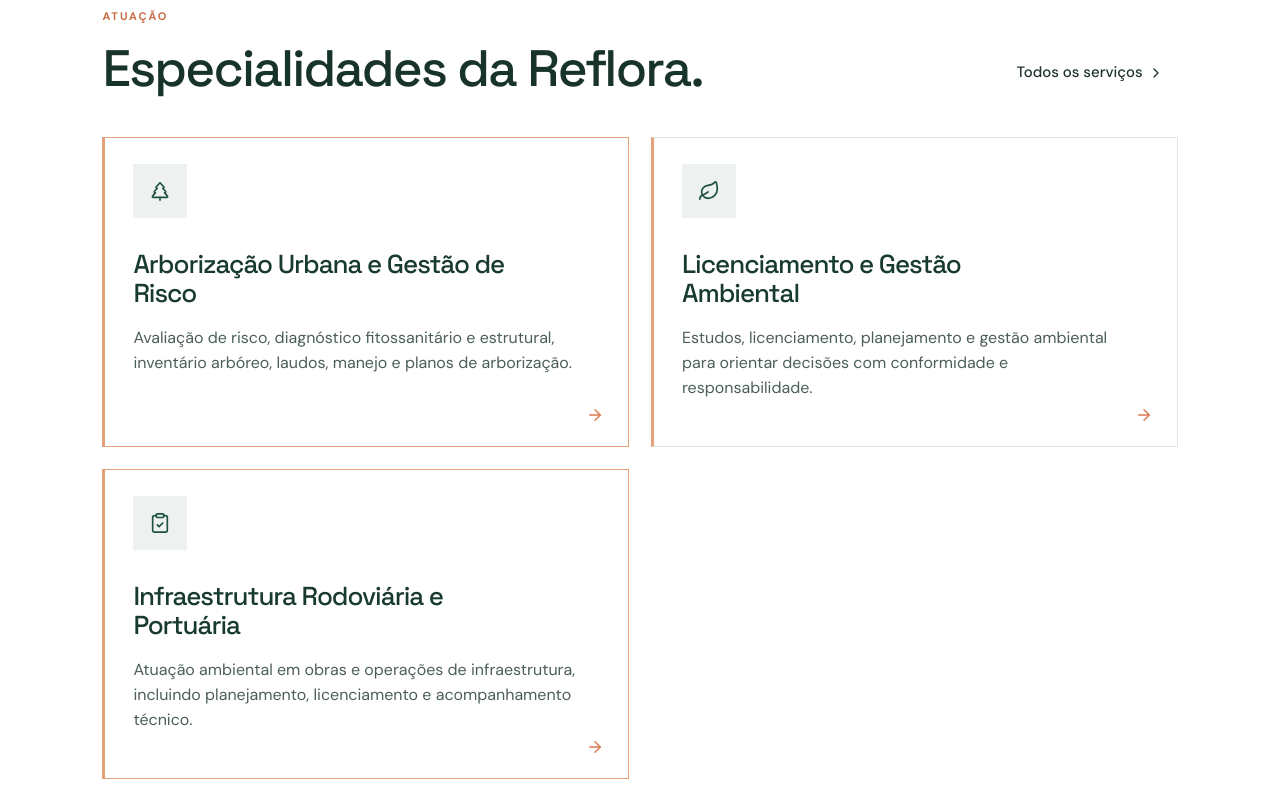
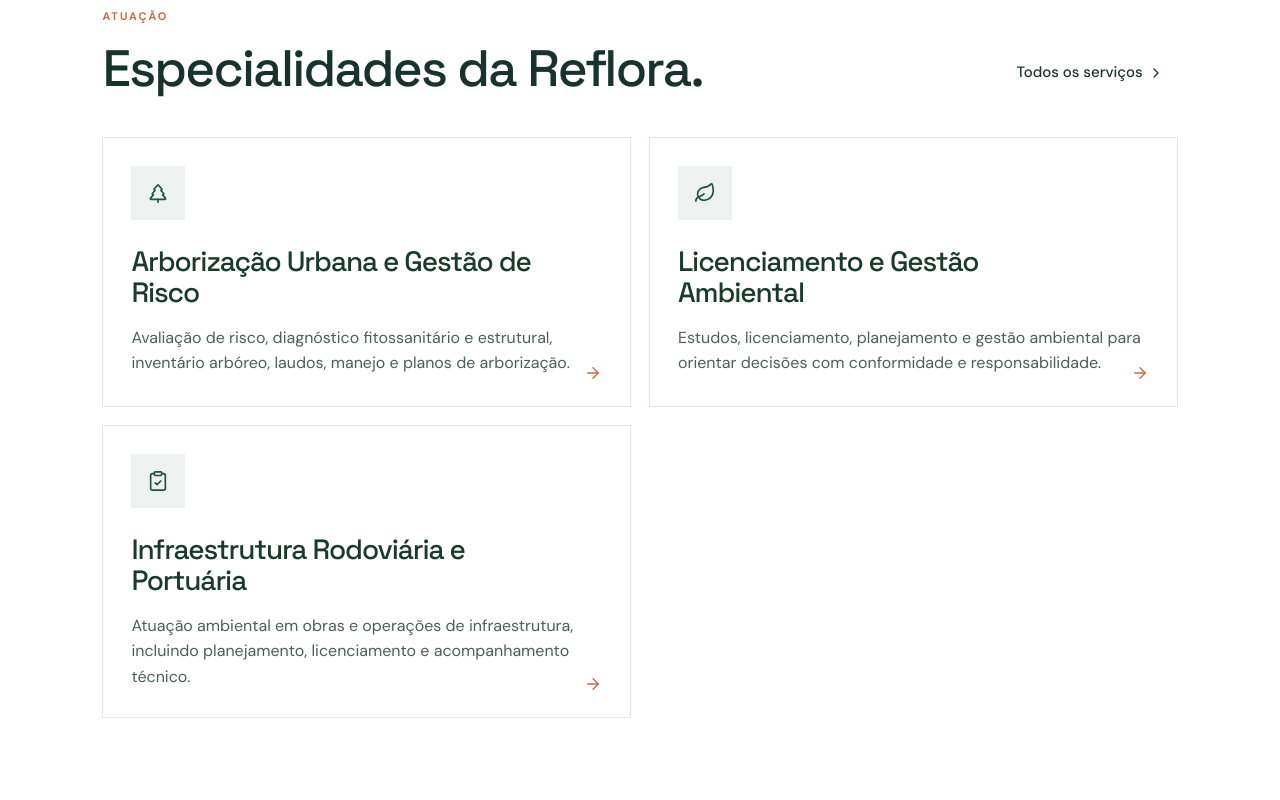
Before and after one commit to WillGarp/reflora, a React (Vite) app: page / in a window 1280 px wide. Shown: the part 4260-5060 px from the top of the page. Built offline with nearby package versions, Linux system fonts and the light colour scheme.

Commit message:
Ajusta intro e cards da aba de servicos para referencia

```diff
--- a/src/styles.css
+++ b/src/styles.css
@@ -370,7 +370,7 @@
 .service-grid {
   display: grid;
   grid-template-columns: repeat(2, minmax(0, 1fr));
-  gap: 22px;
+  gap: 18px;
   align-items: stretch;
   margin-top: 28px;
 }
@@ -380,30 +380,18 @@
 }
 
 .service-card {
-  min-height: 310px;
-  padding: 26px 28px 24px;
+  min-height: 270px;
+  padding: 28px;
   position: relative;
-  background: rgba(255, 255, 255, 0.02);
-  border: 1px solid #e3e7df;
-  border-left: 3px solid #e7a07a;
-  border-radius: 0;
-  transition: transform .2s ease, border-color .2s ease, background-color .2s ease, box-shadow .2s ease;
-  display: flex;
-  flex-direction: column;
-  justify-content: flex-start;
+  background: #fff;
+  border: 1px solid #e0e9df;
+  transition: transform .2s ease, border-color .2s ease;
   box-shadow: none;
 }
 
-.service-card:nth-child(odd) {
-  border-color: #e3a27a;
-  border-left-width: 3px;
-}
-
 .service-card:hover {
-  transform: translateY(-2px);
-  border-color: #d97b4d;
-  background: #f5f7f1;
-  box-shadow: 0 12px 24px rgba(18, 47, 39, 0.06);
+  transform: translateY(-4px);
+  border-color: #c86b45;
 }
 
 .icon-box {
@@ -413,14 +401,13 @@
   height: 54px;
   background: rgba(29, 81, 65, 0.08);
   color: #1d5141;
-  margin-bottom: 32px;
-  border-radius: 0;
+  margin-bottom: 26px;
 }
 
 .service-card h3 {
-  font-size: clamp(26px, 2vw, 36px);
+  font-size: clamp(28px, 2vw, 36px);
   line-height: 1.12;
-  max-width: 380px;
+  max-width: 400px;
   color: #183b2d;
   margin: 0;
   letter-spacing: -0.04em;
@@ -428,23 +415,22 @@
 
 .service-card p {
   font-size: 16px;
-  line-height: 1.55;
-  max-width: 460px;
+  line-height: 1.6;
+  max-width: 470px;
   color: #4b5f57;
-  margin-top: 18px;
+  margin-top: 16px;
   margin-bottom: 0;
 }
 
 .card-arrow {
   position: absolute;
-  right: 24px;
-  bottom: 22px;
+  right: 28px;
+  bottom: 24px;
   width: auto;
   height: auto;
   display: inline-flex;
-  color: #d9794d;
+  color: #c86b45;
   background: transparent;
-  opacity: 1;
 }
 
 .service-card svg {
@@ -456,29 +442,34 @@
    6. PÁGINAS INTERNAS E METODOLOGIA
    ========================================= */
 .page-intro {
-  background: #f2f2ee;
-  padding: 72px max(8vw, 28px) 26px;
+  background: #dce9d8;
+  padding: 110px max(8vw, 28px) 95px;
 }
 
 .page-intro .eyebrow {
   color: #c86b45;
   margin-bottom: 18px;
+  display: block;
+  font-size: 12px;
+  font-weight: 700;
+  letter-spacing: .18em;
+  text-transform: uppercase;
 }
 
 .page-intro h1 {
-  max-width: 920px;
+  max-width: 980px;
   color: #183b2d;
-  font-size: clamp(30px, 4vw, 62px);
-  letter-spacing: -0.04em;
-  line-height: 0.98;
+  font-size: clamp(48px, 5vw, 96px);
+  letter-spacing: -0.06em;
+  line-height: 0.93;
 }
 
 .page-intro p {
-  max-width: 880px;
-  color: #495c57;
-  font-size: 19px;
-  line-height: 1.5;
-  margin: 20px 0 0;
+  max-width: 760px;
+  color: #1f3a33;
+  font-size: 22px;
+  line-height: 1.45;
+  margin: 28px 0 0;
 }
 
 .content-section {
```
